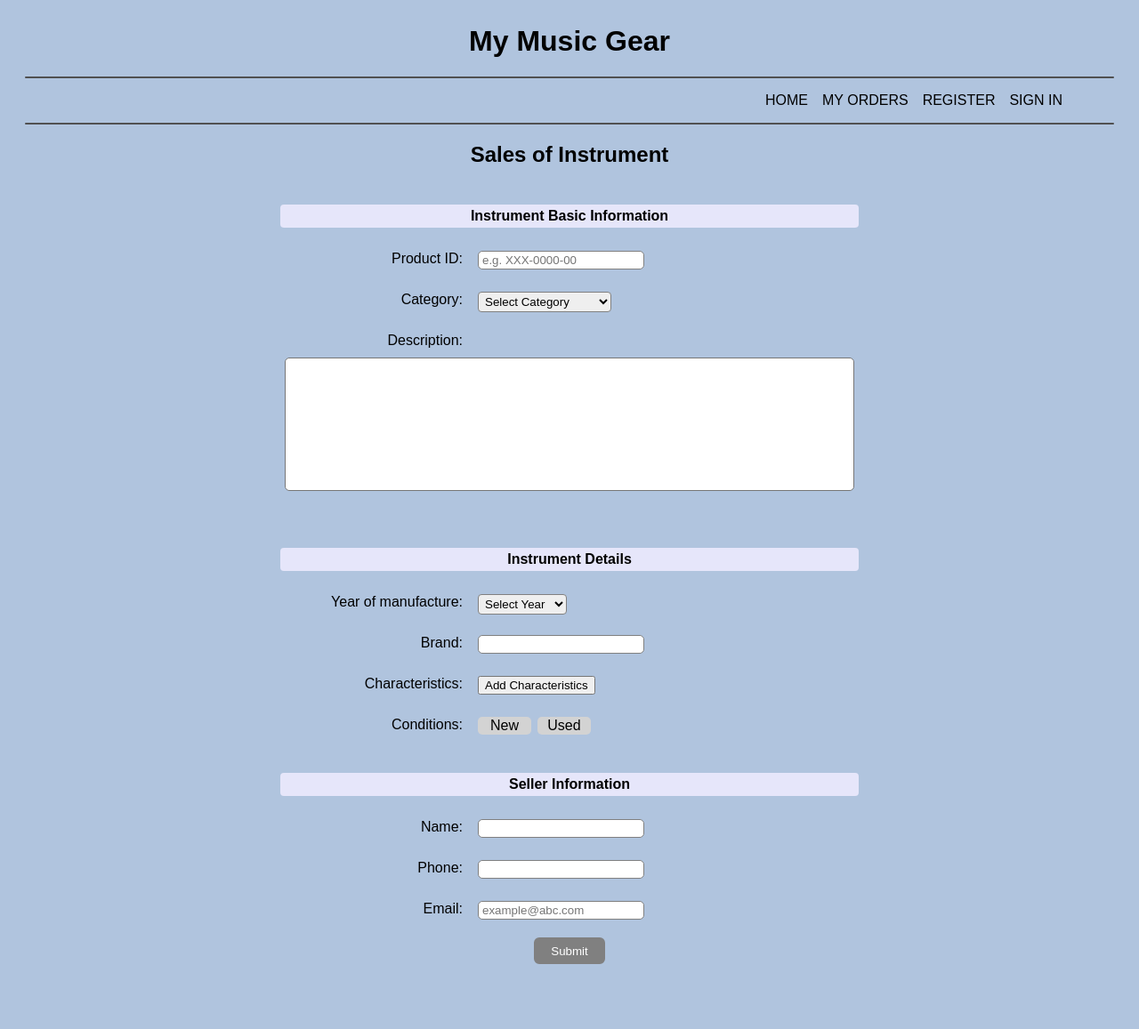
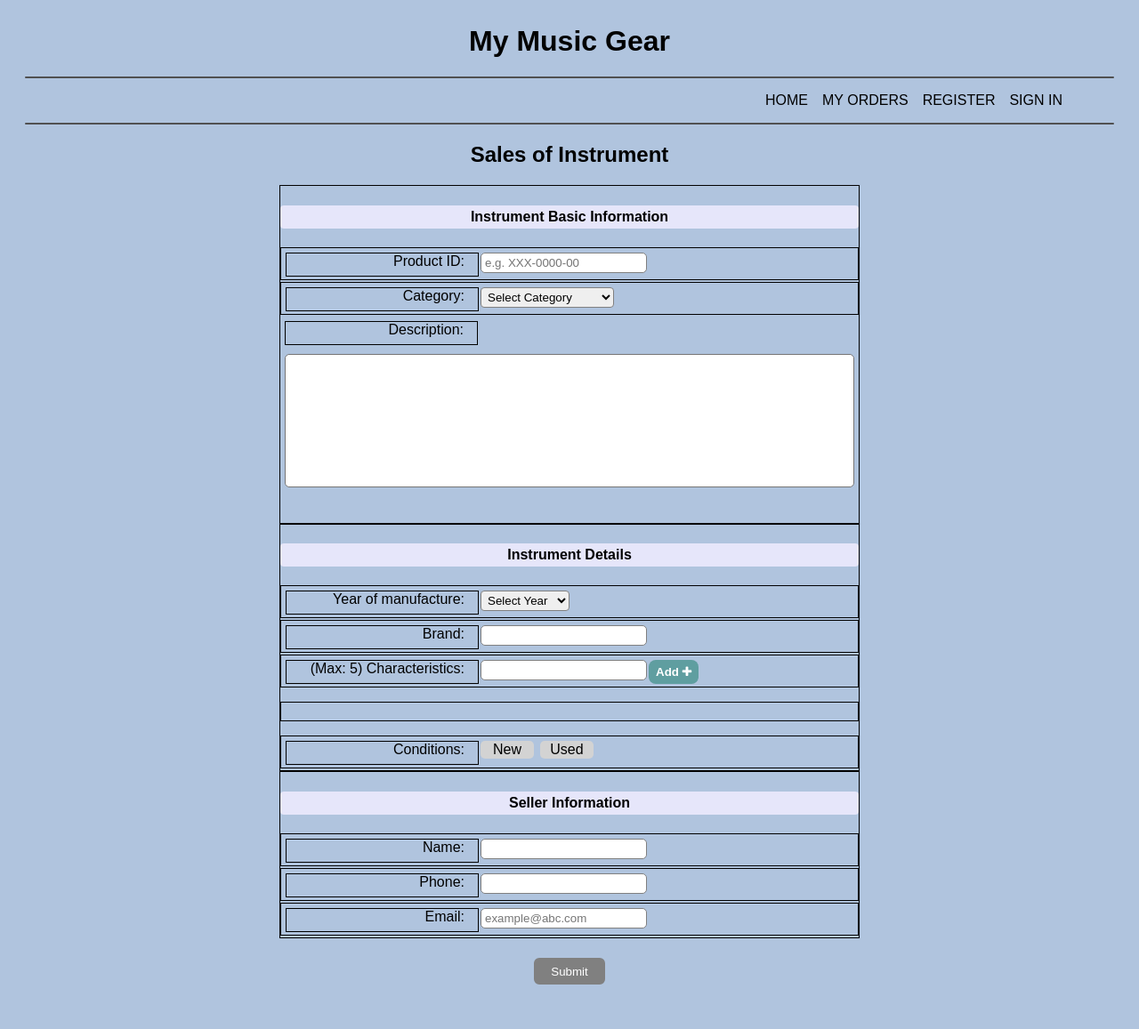
Before and after one commit to TracyWynter/ISIT307_Assn1, a PHP site: page /instrumentSales.php in a window 1280 px wide. Shown: the whole page at 89% size. Before the commit the page ends 1084 px from the top, so only its background shows below. Run offline with PHP 8.4, Linux system fonts and the light colour scheme.

Commit message:
characteristic css and function added

```diff
--- a/instrumentSales.php
+++ b/instrumentSales.php
@@ -1,6 +1,8 @@
 <html>
     <head>
         <title>Sales of Instrument</title>
+        <!-- Add icon library from external web -->
+        <link rel="stylesheet" href="https://cdnjs.cloudflare.com/ajax/libs/font-awesome/4.7.0/css/font-awesome.min.css">
         <style type="text/css">
             body{
                 padding: 20px;
@@ -45,6 +47,8 @@
             .submitBtn input[type=submit]{
                 width: 80px;
                 height:30px;
+                margin-top:22px;
+                margin-bottom:6px;
                 cursor:pointer;
                 border:2px solid grey;
                 border-radius: 6px;
@@ -81,7 +85,6 @@
                 padding: 1px 5px;
                 float:left;
 
-
             }
             /*When male radio btn is checked*/
             #new:checked + .conBtnLabel
@@ -114,22 +117,30 @@
                 width: 650px;
                 margin-left:auto;
                 margin-right:auto;
+
+                border: 1px solid black;
+
             }
             .normalSection{
+                margin-top:2px;
+                margin-bottom:2px;
                 padding:5px;
-                height:20px;
-
+                height:25px;
+                border:1px solid black;
             }
             .instrumentLabel{
                 width: 200px;
+                height: 25px;
                 display:inline-block;
                 padding-right:15px;
                 text-align:right;
                 float:left;
+                border:1px solid black;
 
             }
             input.formText{
                 text-align:left;
+                height: 23px;
                 float:left;
                 margin-left:2px;
                 border:1.5px solid grey;
@@ -141,9 +152,12 @@
                 outline:none;
                 border:1.5px solid teal;
             }
+            /* Special Description Section */
             .descSection{
+                margin-top:2px;
+                margin-bottom:2px;
                 padding:5px;
-                height: 200px;
+                height: 220px;
 
             }
             #desc{
@@ -197,12 +211,51 @@
                 width:100%;
                 display:block;
             }
-
+            /* Characteristics */
             #addChar{
+                border: none;
+                border-radius:8px;
                 margin-left: 2px;
+                padding: 6px 8px 6px 8px;
                 float:left;
                 cursor:pointer;
+                color: white;
+                background: cadetblue;
             }
+            #addChar:focus{
+                outline:none;
+            }
+            #addChar:hover{
+                background: lightseagreen;
+            }
+            #addChar:disabled{
+                cursor: not-allowed;
+            }
+            /* Display Section for characteristics textbox*/
+            .charSection{
+                padding:10px;
+                border: 1px solid black;
+            }
+            #charDisplay{
+
+                width: 10px;
+                margin: 100px;
+
+            }
+            .chars{
+                display: inline-block;
+                float: left;
+                width: 50px;
+                height: 30px;
+            }
+            .theChars{
+                border: 1px solid black;
+                border-radius: 2px;
+                padding: 4px;
+                margin-right: 2px;
+
+            }
+
 
 
         </style>
@@ -219,7 +272,39 @@
                 }
                 document.getElementById("manufacture_yr").innerHTML = optionsY;
             }
+            var charCount = 0;
+            /* Add One More Characteristic */
+            function addCharacteristic() {
+                var display = document.getElementById("charDisplay");
+                var newChar = document.createElement("span");
+                newChar.setAttribute("id", charCount.toString());   // Will cause trouble
+                newChar.setAttribute("class", "theChars");
+                newChar.onclick = removeCharacteristic;
+                newChar.textContent = document.getElementById("characteristicInput").value;
+                document.getElementById("characteristicInput").value = "";    // Clear the textbox
+                if (charCount < 5) {
+                    display.appendChild(newChar);
+                    charCount++;
+                }
+                charChange();
+            }
 
+
+            function removeCharacteristic() {
+                var element = this;
+                element.parentNode.removeChild(element);
+                charCount--;
+                charChange();
+            }
+            function charChange() {
+                /* Button Only Active if Less than 5 char */
+                if (charCount < 5) {
+                    document.getElementById("addChar").disabled = false;
+
+                } else {
+                    document.getElementById("addChar").disabled = true;
+                }
+            }
 
         </script>
 
@@ -257,11 +342,11 @@
             'description' => '',
             'manufacture_yr' => '',
             'brand' => '',
-            'characteristics' => '',
+            'characteristics' => array(),
             'conditions' => '',
             'status' => ''
         );
-        $nameErr = $phoneErr = $emailErr = $product_idErr = $pPriceErr = $categoryErr = $yrErr = $descErr = $brandErr = $conditionErr = "";    // Error variables
+        $nameErr = $phoneErr = $emailErr = $product_idErr = $pPriceErr = $categoryErr = $yrErr = $descErr = $brandErr = $conditionErr = $characteristicsErr = "";    // Error variables
         $checked = TRUE; // Only if TRUE then will write to txt file
         if ($_SERVER["REQUEST_METHOD"] == "POST") {
             /* Load value into array */
@@ -316,6 +401,13 @@
                 $salesArr["brand"] = brandStandard($salesArr['brand']);
             }
             # Characteristic
+            if (empty(($salesArr["characteristics"]))) {
+                $characteristicsErr = "Condition not selected";
+                $checked = FALSE;
+            } else {
+                $salesArr["characteristics"] = $salesArr["characteristics"];
+            }
+
             # Conditions
             if (empty(clean_input($salesArr["conditions"]))) {
                 $conditionErr = "Condition not selected";
@@ -401,16 +493,25 @@
                     <span class="error"> <?php echo $yrErr; ?>
                 </p>
                 <p class="normalSection"><label class="instrumentLabel">Brand:</label><input type="text" name="brand" class="formText" value="<?php echo $salesArr["brand"]; ?>"><span class="error"> <?php echo $brandErr; ?></span></p>
-                <p class="normalSection"><label class="instrumentLabel">Characteristics:</label>
-                    <button type="button" id="addChar">Add Characteristics</button>
+                <p class="normalSection"><label class="instrumentLabel">(Max: 5) Characteristics:</label>
+                    <input type="text" name="characteristic[]" class="formText" id="characteristicInput">
+                    <button type="button" id="addChar" onclick="addCharacteristic()" ><b>Add</b> <span class="fa fa-plus"></span></button>
                 </p>
+                <p class="charSection">
+                    <span id="charDisplay"></span>
+                </p>
+
                 <p class="normalSection"><label for name="sex" class="instrumentLabel">Conditions:</label>
-                    <input type="radio" class="hideRadio" id="new" name="conditions" <?php if ($salesArr["conditions"] == "New") {
-            echo "checked";
-        } ?> value="New"><label for="new" class="conBtnLabel">New</label>
-                    <input type="radio" class="hideRadio" id="used" name="conditions" <?php if ($salesArr["conditions"] == "Used") {
-            echo "checked";
-        } ?> value="Used"><label for="used" class="conBtnLabel">Used</label>
+                    <input type="radio" class="hideRadio" id="new" name="conditions" <?php
+                    if ($salesArr["conditions"] == "New") {
+                        echo "checked";
+                    }
+                    ?> value="New"/><label for="new" class="conBtnLabel">New</label>
+                    <input type="radio" class="hideRadio" id="used" name="conditions" <?php
+                    if ($salesArr["conditions"] == "Used") {
+                        echo "checked";
+                    }
+                    ?> value="Used"/><label for="used" class="conBtnLabel">Used</label>
                     <span class="error"> <?php echo $conditionErr; ?></span>
                 </p>
             </div>
```
